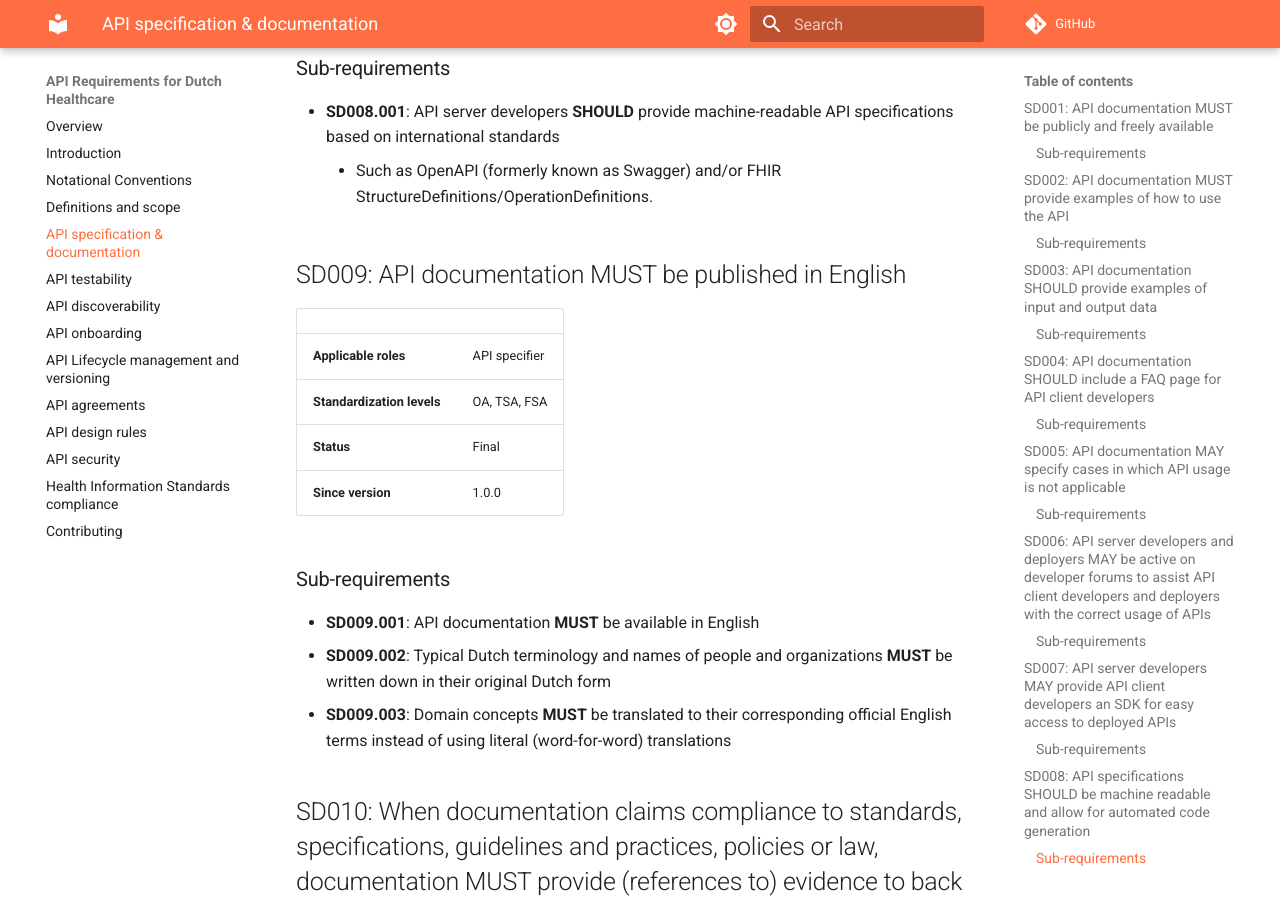
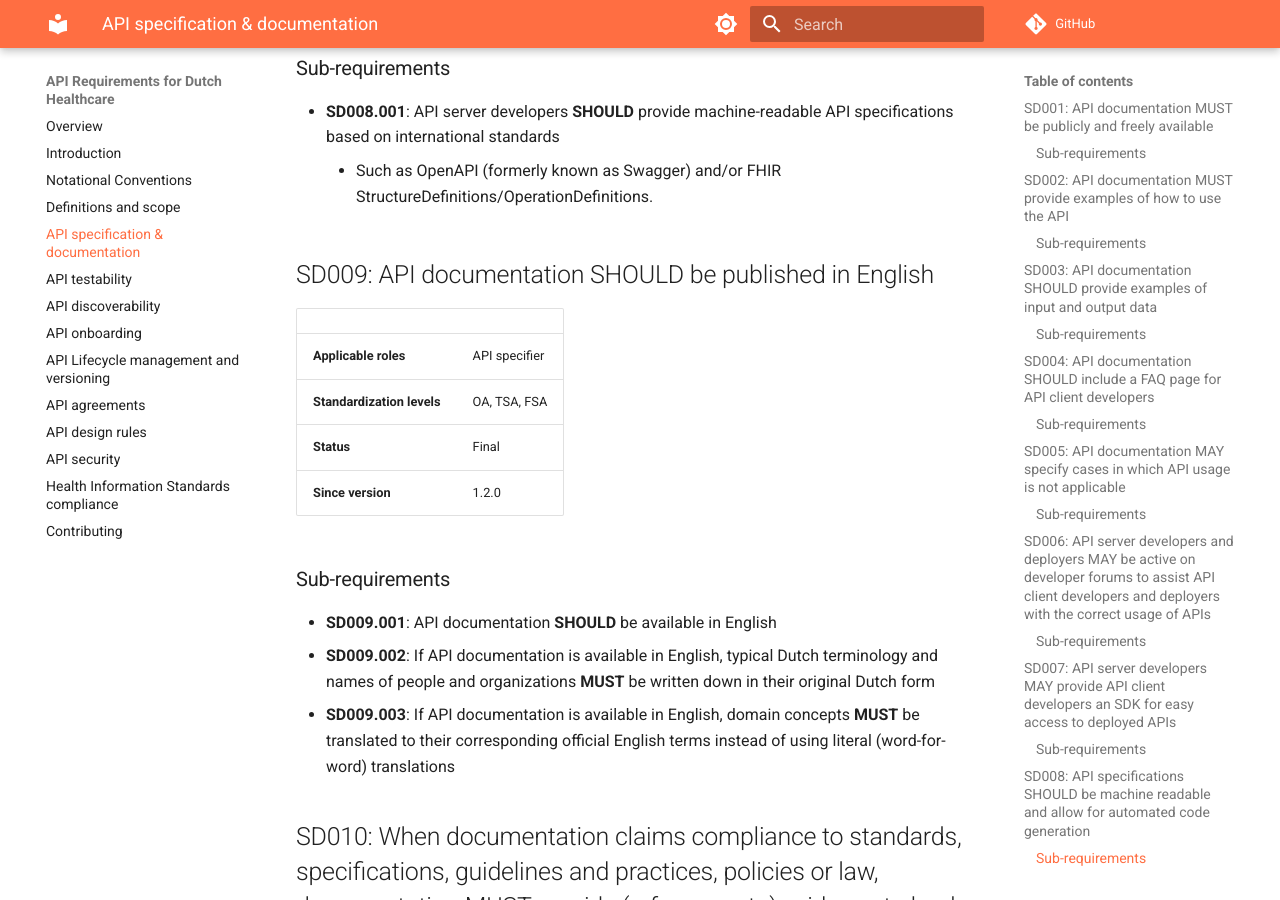
Before and after one commit to Nictiz/api-requirements-docs, an MkDocs documentation site: the page built from docs/api-specification-and-documentation.md, in a window 1280 px wide and 900 px high, scrolled down 5887 px. Built offline with MkDocs 1.6.1 and Material for MkDocs 9.7.7, drawn with Linux system fonts in a browser that asks for light colours; comment, search, counter and statistics services are not loaded; the version menu is left out.

Commit message:
Modify SD009 to include non-English initiatives

```diff
--- a/docs/api-specification-and-documentation.md
+++ b/docs/api-specification-and-documentation.md
@@ -167,22 +167,22 @@ when writing API client code.
   standards
     - Such as OpenAPI (formerly known as Swagger) and/or FHIR StructureDefinitions/OperationDefinitions.
 
-## SD009: API documentation MUST be published in English
+## SD009: API documentation SHOULD be published in English
 
 |                            |               |
 |----------------------------|---------------|
 | **Applicable roles**       | API specifier |
 | **Standardization levels** | OA, TSA, FSA  |
 | **Status**                 | Final         |
-| **Since version**          | 1.0.0         |
+| **Since version**          | 1.2.0         |
 
 ### Sub-requirements
 
-- **SD009.001**: API documentation **MUST** be available in English
-- **SD009.002**: Typical Dutch terminology and names of people and organizations **MUST** be written down in their
-  original Dutch form
-- **SD009.003**: Domain concepts **MUST** be translated to their corresponding official English terms instead of using
-  literal (word-for-word) translations
+- **SD009.001**: API documentation **SHOULD** be available in English
+- **SD009.002**: If API documentation is available in English, typical Dutch terminology and names of people and
+  organizations **MUST** be written down in their original Dutch form
+- **SD009.003**: If API documentation is available in English, domain concepts **MUST** be translated to their
+  corresponding official English terms instead of using literal (word-for-word) translations
 
 ## SD010: When documentation claims compliance to standards, specifications, guidelines and practices, policies or law, documentation MUST provide (references to) evidence to back up these claims
 
```
